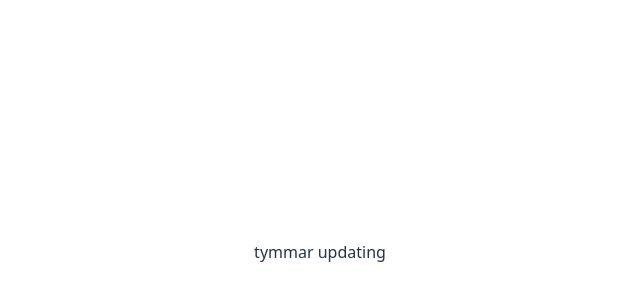
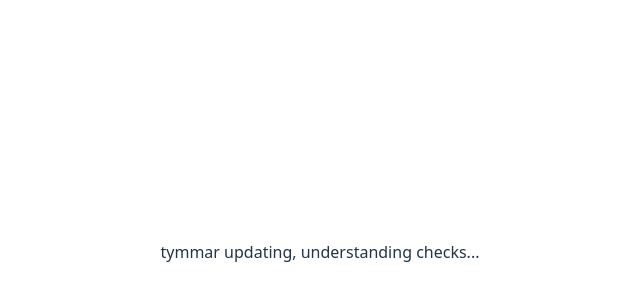
Before and after one commit to lysla/tymmar, a React (Vite) app: page / in a window 1280 px wide. Shown: the part 148-448 px from the top of the page, without its empty margins (320-960 px from the left). Built offline with nearby package versions, Linux system fonts and the light colour scheme.

Commit message:
Updates UI text for clarity
Modifies UI text to reflect ongoing checks, providing clearer feedback to the user.

```diff
--- a/src/App.tsx
+++ b/src/App.tsx
@@ -3,7 +3,7 @@ import "./App.css";
 function App() {
     return (
         <>
-            <div>tymmar updating</div>
+            <div>tymmar updating, understanding checks...</div>
         </>
     );
 }
```
